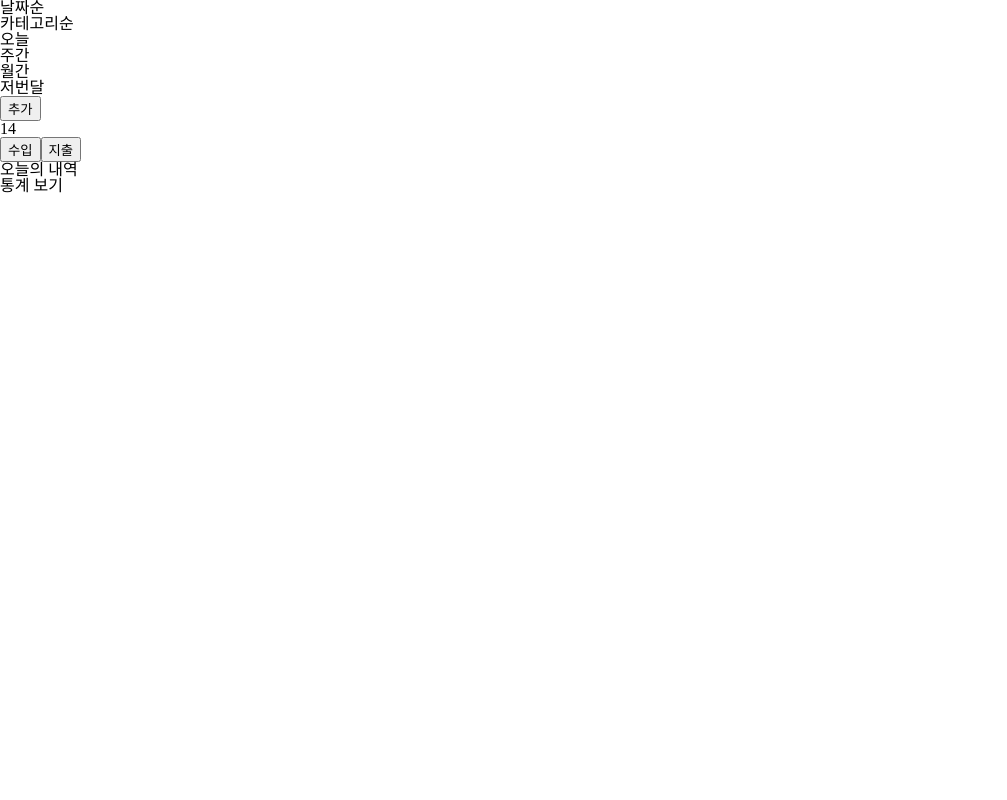
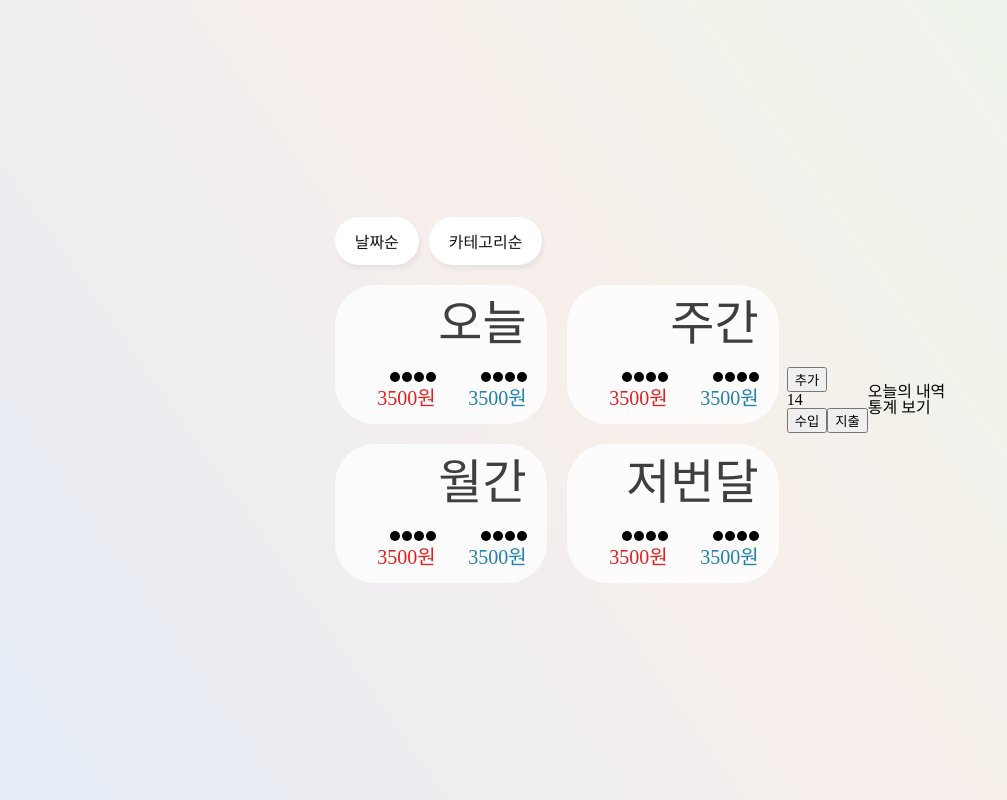
Before and after one commit to nohpaper/record-book, a React (Vite) app: page / in a window 1280 px wide. Shown: the whole page, without its empty margins (0-1007 px from the left). Built offline with nearby package versions, Linux system fonts and the light colour scheme.

Commit message:
feat: ui 작업 진행중

```diff
--- a/package.json
+++ b/package.json
@@ -13,6 +13,7 @@
     "moment": "^2.30.1",
     "react": "^19.0.0",
     "react-dom": "^19.0.0",
+    "styled-components": "^6.1.17",
     "zustand": "^5.0.3"
   },
   "devDependencies": {
--- a/src/assets/component/Bord.tsx
+++ b/src/assets/component/Bord.tsx
@@ -1,8 +1,87 @@
 import moment from "moment";
+import styled from "styled-components";
 
 import { useTotalStore } from "../store/group.ts";
 import { useListStore } from "../store/list.ts";
-import { useState } from "react";
+/*import { useState } from "react";*/
+
+const CategoryTab = styled.ul`
+    display: flex;
+    li {
+        background-color: #fff;
+        border-radius: 40px;
+        box-shadow: 2px 4px 4px rgba(0, 0, 0, 0.05);
+        &:nth-of-type(n + 2) {
+            margin-left: 10px;
+        }
+        button {
+            display: block;
+            padding: 12px 20px;
+            border: 0;
+            outline: none;
+            color: #141414;
+            font-size: 16px;
+            font-weight: 400;
+            cursor: pointer;
+            background-color: transparent;
+        }
+    }
+`;
+const DateList = styled.ul`
+    width: 452px;
+    display: flex;
+    gap: 20px;
+    flex-wrap: wrap;
+    padding-top: 20px;
+    > li {
+        padding: 15px 20px;
+        box-sizing: border-box;
+        border-radius: 40px;
+        background-color: rgba(255, 255, 255, 0.8);
+        b {
+            width: 172px;
+            display: block;
+            color: #3f3f3f;
+            font-size: 48px;
+            font-weight: 400;
+            text-align: right;
+        }
+    }
+`;
+const MoneyList = styled.div`
+    display: flex;
+    gap: 10px;
+    padding-top: 24px;
+    > div {
+        width: 50%;
+        .top4-category {
+            display: flex;
+            justify-content: flex-end;
+            padding-bottom: 5px;
+            li {
+                width: 10px;
+                height: 10px;
+                border-radius: 100%;
+                background-color: #000;
+                &:nth-of-type(n + 2) {
+                    margin-left: 2px;
+                }
+            }
+        }
+        p {
+            font-size: 20px;
+            font-weight: 400;
+            line-height: 110%;
+            text-align: right;
+            &.text-income {
+                color: #df2121;
+            }
+            &.text-export {
+                color: #1e82ac;
+            }
+        }
+    }
+`;
 
 export default function Bord() {
     const total = useTotalStore((state) => state.total);
@@ -11,27 +90,119 @@ export default function Bord() {
     const nowTime = moment().format("YYYY-MM-DD");
     const listFind = list.find((allList) => allList.date === nowTime);
 
-    const [inputState, setInputState] = useState({
+    /*    const [inputState, setInputState] = useState({
         active: {
             income: false,
             export: false,
         },
-    });
+    });*/
 
     console.log(listFind?.list);
     return (
         <>
             <div>
-                <ul>
-                    <li>날짜순</li>
-                    <li>카테고리순</li>
-                </ul>
-                <ul>
-                    <li>{total.today.koreanName}</li>
-                    <li>{total.week.koreanName}</li>
-                    <li>{total.thisMonth.koreanName}</li>
-                    <li>{total.lastMonth.koreanName}</li>
-                </ul>
+                <CategoryTab>
+                    <li>
+                        <button type="button">날짜순</button>
+                    </li>
+                    <li>
+                        <button type="button">카테고리순</button>
+                    </li>
+                </CategoryTab>
+                <DateList>
+                    <li>
+                        <b>{total.today.koreanName}</b>
+                        <MoneyList>
+                            <div>
+                                <ul className="top4-category">
+                                    <li></li>
+                                    <li></li>
+                                    <li></li>
+                                    <li></li>
+                                </ul>
+                                <p className="text-income">3500원</p>
+                            </div>
+                            <div>
+                                <ul className="top4-category">
+                                    <li></li>
+                                    <li></li>
+                                    <li></li>
+                                    <li></li>
+                                </ul>
+                                <p className="text-export">3500원</p>
+                            </div>
+                        </MoneyList>
+                    </li>
+                    <li>
+                        <b>{total.week.koreanName}</b>
+                        <MoneyList>
+                            <div>
+                                <ul className="top4-category">
+                                    <li></li>
+                                    <li></li>
+                                    <li></li>
+                                    <li></li>
+                                </ul>
+                                <p className="text-income">3500원</p>
+                            </div>
+                            <div>
+                                <ul className="top4-category">
+                                    <li></li>
+                                    <li></li>
+                                    <li></li>
+                                    <li></li>
+                                </ul>
+                                <p className="text-export">3500원</p>
+                            </div>
+                        </MoneyList>
+                    </li>
+                    <li>
+                        <b>{total.thisMonth.koreanName}</b>
+                        <MoneyList>
+                            <div>
+                                <ul className="top4-category">
+                                    <li></li>
+                                    <li></li>
+                                    <li></li>
+                                    <li></li>
+                                </ul>
+                                <p className="text-income">3500원</p>
+                            </div>
+                            <div>
+                                <ul className="top4-category">
+                                    <li></li>
+                                    <li></li>
+                                    <li></li>
+                                    <li></li>
+                                </ul>
+                                <p className="text-export">3500원</p>
+                            </div>
+                        </MoneyList>
+                    </li>
+                    <li>
+                        <b>{total.lastMonth.koreanName}</b>
+                        <MoneyList>
+                            <div>
+                                <ul className="top4-category">
+                                    <li></li>
+                                    <li></li>
+                                    <li></li>
+                                    <li></li>
+                                </ul>
+                                <p className="text-income">3500원</p>
+                            </div>
+                            <div>
+                                <ul className="top4-category">
+                                    <li></li>
+                                    <li></li>
+                                    <li></li>
+                                    <li></li>
+                                </ul>
+                                <p className="text-export">3500원</p>
+                            </div>
+                        </MoneyList>
+                    </li>
+                </DateList>
             </div>
             <div>
                 <div>
--- a/src/assets/component/Main.tsx
+++ b/src/assets/component/Main.tsx
@@ -1,9 +1,25 @@
+import styled from "styled-components";
+
 import Calculator from "./Calculator.tsx";
 import Bord from "./Bord.tsx";
 
+const Wrap = styled.div`
+    width: 100%;
+    min-height: 100vh;
+    display: flex;
+    align-items: center;
+    justify-content: center;
+    background-image: linear-gradient(
+        -125deg,
+        rgba(214, 239, 217, 0.5),
+        rgba(239, 222, 214, 0.5),
+        rgba(203, 218, 239, 0.5)
+    );
+`;
+
 export default function Main() {
     return (
-        <div>
+        <Wrap>
             <Bord />
             {/* 모바일에서 숨김 처리 */}
             <Calculator />
@@ -13,6 +29,6 @@ export default function Main() {
                 <div>오늘의 내역</div>
                 <div>통계 보기</div>
             </div>
-        </div>
+        </Wrap>
     );
 }
```
Also changed, not shown: 1 other file (tests, documents, lock files or other folders).
